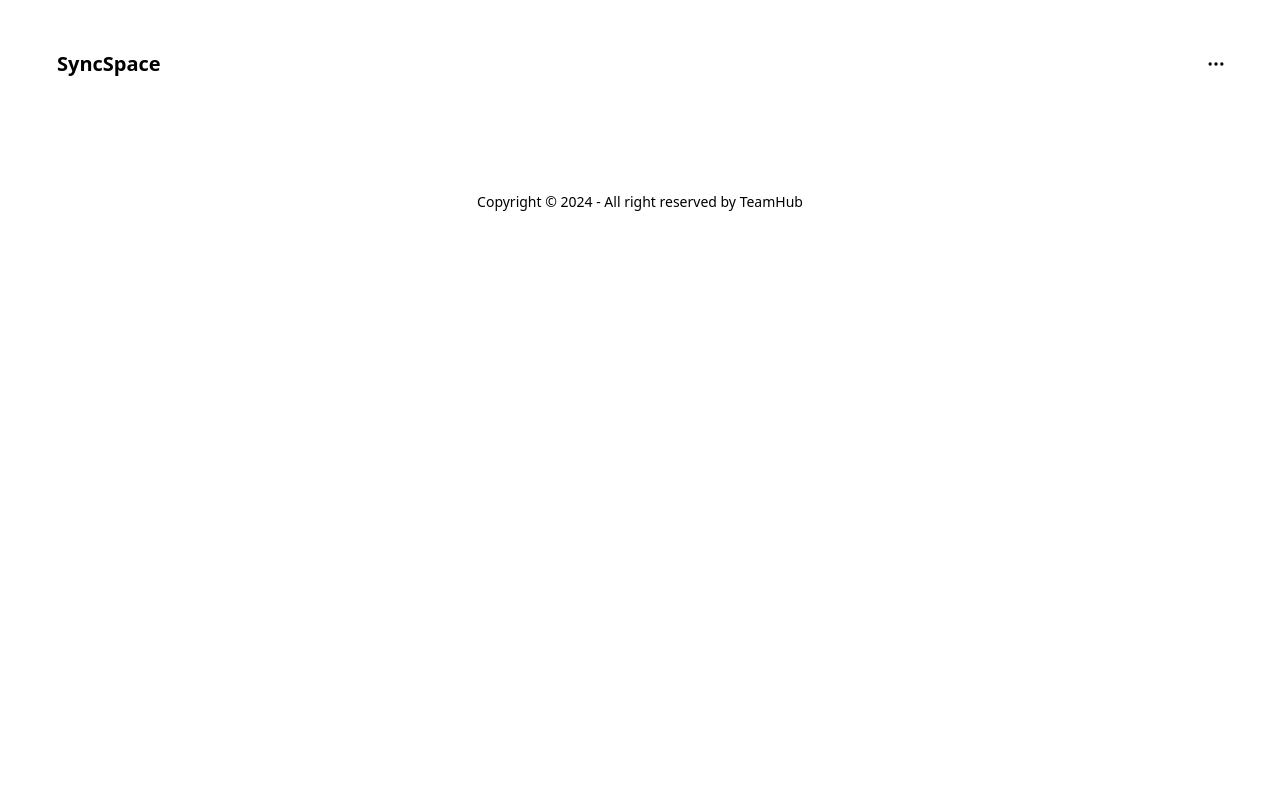
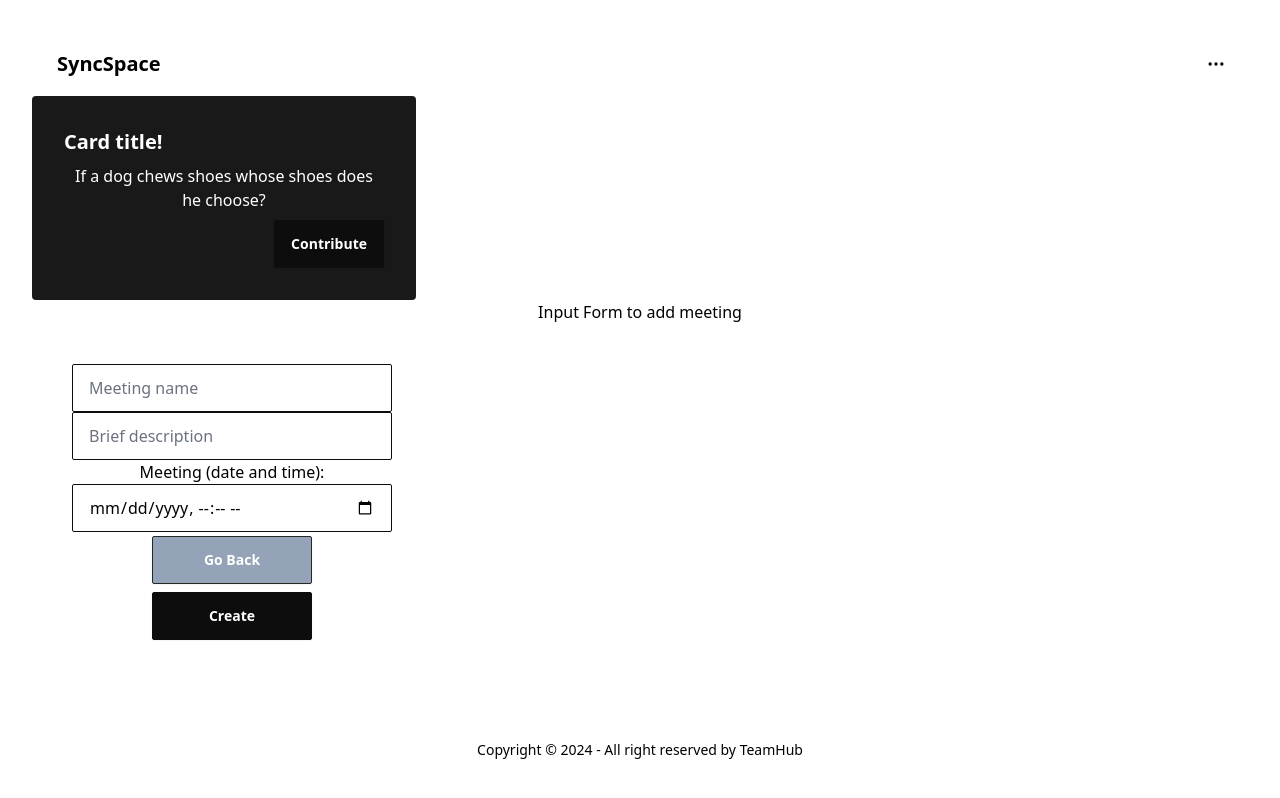
Before and after one commit to RosieMoonYin/TeamHub, a React (Vite) app in the folder teamhub-frontend/: page /selectmeeting in a window 1280 px wide. Shown: the top 798 px of the page. Built offline with nearby package versions, Linux system fonts and the light colour scheme.

Commit message:
feat: add date time picker to meeting form

```diff
--- /dev/null
+++ b/teamhub-frontend/src/components/Cards/selectOpenMeetings.tsx
@@ -0,0 +1,23 @@
+import { Link } from "react-router-dom";
+
+export default function SelectOpenMeeting() {
+  return (
+    <>
+      <div className="card bg-secondary text-primary-content w-96">
+        <div className="card-body">
+          <h2 className="card-title">Card title!</h2>
+          <p>If a dog chews shoes whose shoes does he choose?</p>
+          <div className="card-actions justify-end">
+            <Link to="/contribute">
+              <button className="btn btn-primary">Contribute</button>
+            </Link>
+          </div>
+        </div>
+      </div>
+
+      <div>
+        <h1>Input Form to add meeting</h1>
+      </div>
+    </>
+  );
+}
--- /dev/null
+++ b/teamhub-frontend/src/components/Forms/addMeetingForm.tsx
@@ -0,0 +1,38 @@
+import { Link } from "react-router-dom";
+
+export default function AddMeetingForm() {
+  return (
+    <>
+      <form>
+        <input
+          type="text"
+          placeholder="Meeting name"
+          className="input input-bordered input-primary w-full max-w-xs"
+        />
+        <input
+          type="text"
+          placeholder="Brief description"
+          className="input input-bordered input-primary w-full max-w-xs"
+        />
+
+        <label htmlFor="birthdaytime">Meeting (date and time):</label>
+        <input
+          type="datetime-local"
+          id="birthdaytime"
+          name="birthdaytime"
+          className="input input-bordered input-primary w-full max-w-xs"
+        />
+
+        <Link to="/">
+          <button className="btn btn-accent bg-slate-400 w-40 m-1">
+            Go Back
+          </button>
+        </Link>
+
+        <button type="submit" className="btn btn-primary w-40 m-1">
+          Create
+        </button>
+      </form>
+    </>
+  );
+}
--- a/teamhub-frontend/src/components/contributeForm.tsx
+++ b/teamhub-frontend/src/components/Forms/contributeForm.tsx
@@ -1,7 +1,8 @@
 import { useMutation } from "@tanstack/react-query";
 import { useState } from "react";
-import PostsChat from "./postsChat";
-import { createPost } from "./api";
+
+import { createPost } from "../api";
+import PostsChat from "../postsChat";
 
 export default function ContributeForm() {
   const [personName, setPersonName] = useState("");
--- a/teamhub-frontend/src/components/api.tsx
+++ b/teamhub-frontend/src/components/api.tsx
@@ -61,6 +61,24 @@ export const createPost = async (postData: {
   return response.json();
 };
 
+export const createMeeting = async (meetingData: {
+  meetingName: string;
+  description?: string;
+  meetingDate: string;
+}) => {
+  const response = await fetch("http://localhost:5082/api/Meeting", {
+    method: "POST",
+    headers: {
+      "Content-Type": "application/json",
+    },
+    body: JSON.stringify(meetingData),
+  });
+  if (!response.ok) {
+    throw new Error("Failed to create meeting");
+  }
+  return response.json();
+};
+
 export const updateMeeting = async (
   id: number,
   updateData: UpdateMeetingDto
--- a/teamhub-frontend/src/components/timeLine.tsx
+++ b/teamhub-frontend/src/components/timeLine.tsx
@@ -1,12 +1,12 @@
 export default function TimeLine() {
   return (
-    <ul className="steps m-20">
-      <li className="step step-info">Create meeting, or choose existing</li>
-      <li className="step step-info">Add issues to meeting</li>
-      <li className="step step-info">Open meeting to view sumarized issues</li>
-      <li className="step step-error" data-content="?">
-        Close meeting with AI summary and key action points
+    <ul className="steps steps-vertical m-10">
+      <li className="step step-primary">Create meeting, or choose existing</li>
+      <li className="step step-primary">Add issues to meeting</li>
+      <li className="step">
+        Use AI tools and key action points to enhance workflow
       </li>
+      <li className="step">Review past meetings recap key decision</li>
     </ul>
   );
 }
--- a/teamhub-frontend/src/pages/contribute.tsx
+++ b/teamhub-frontend/src/pages/contribute.tsx
@@ -1,6 +1,6 @@
 import Navbar from "../components/navbar";
-import ContributeForm from "../components/contributeForm";
 import Footer from "../components/footer";
+import ContributeForm from "../components/Forms/contributeForm";
 
 export default function Contribute() {
   return (
--- a/teamhub-frontend/src/pages/home.tsx
+++ b/teamhub-frontend/src/pages/home.tsx
@@ -6,15 +6,10 @@ import ArchiveCard from "../components/Cards/archiveCard";
 import TrackerWidget from "../components/trackerWidget";
 import Footer from "../components/footer";
 
-import { Button } from "flowbite-react";
-
 export default function Home() {
   return (
     <>
       <Navbar />
-
-      <Button gradientMonochrome="info">Info</Button>
-      <Button gradientMonochrome="teal">Teal</Button>
 
       <h1>SyncSpace</h1>
       <p>The Meeting Board</p>
@@ -24,6 +19,10 @@ export default function Home() {
         <MeetingCard />
         <ArchiveCard />
       </section>
+
+      <section>
+        <h1> Add New Meeting </h1>
+      </section>
       <TimeLine />
       <TrackerWidget />
 
--- a/teamhub-frontend/src/pages/selectmeeting.tsx
+++ b/teamhub-frontend/src/pages/selectmeeting.tsx
@@ -1,4 +1,6 @@
+import SelectOpenMeeting from "../components/Cards/selectOpenMeetings";
 import Footer from "../components/footer";
+import AddMeetingForm from "../components/Forms/addMeetingForm";
 import Navbar from "../components/navbar";
 
 export default function SelectMeeting() {
@@ -6,6 +8,13 @@ export default function SelectMeeting() {
     <>
       <Navbar />
 
+      <section>
+        <SelectOpenMeeting />
+      </section>
+
+      <section className="w-80 m-10 flex flex-center">
+        <AddMeetingForm />
+      </section>
       <Footer />
     </>
   );
```
